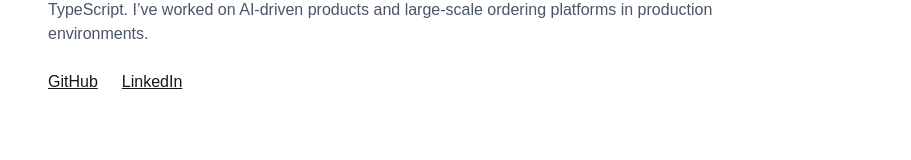
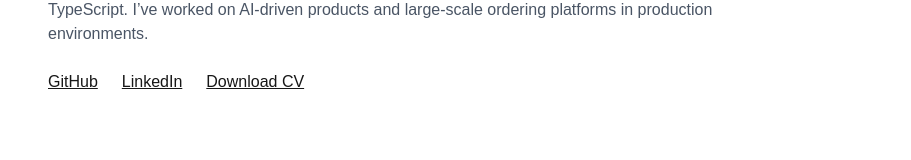
Before and after one commit to Shak-H/shahrukh-portfolio, a Next.js app: page / in a window 1280 px wide. Shown: the part 226-386 px from the top of the page, without its empty margins (184-1095 px from the left). Built offline with nearby package versions, Linux system fonts and the light colour scheme.

Commit message:
feat: add CV download link to homepage

```diff
--- a/app/page.tsx
+++ b/app/page.tsx
@@ -36,6 +36,9 @@ export default function Home() {
             >
               LinkedIn
             </a>
+            <a href="/Shahrukh-Hughes-CV.pdf" download className="underline">
+              Download CV
+            </a>
           </div>
         </section>
 
```
Also changed, not shown: 1 other file (tests, documents, lock files or other folders).
